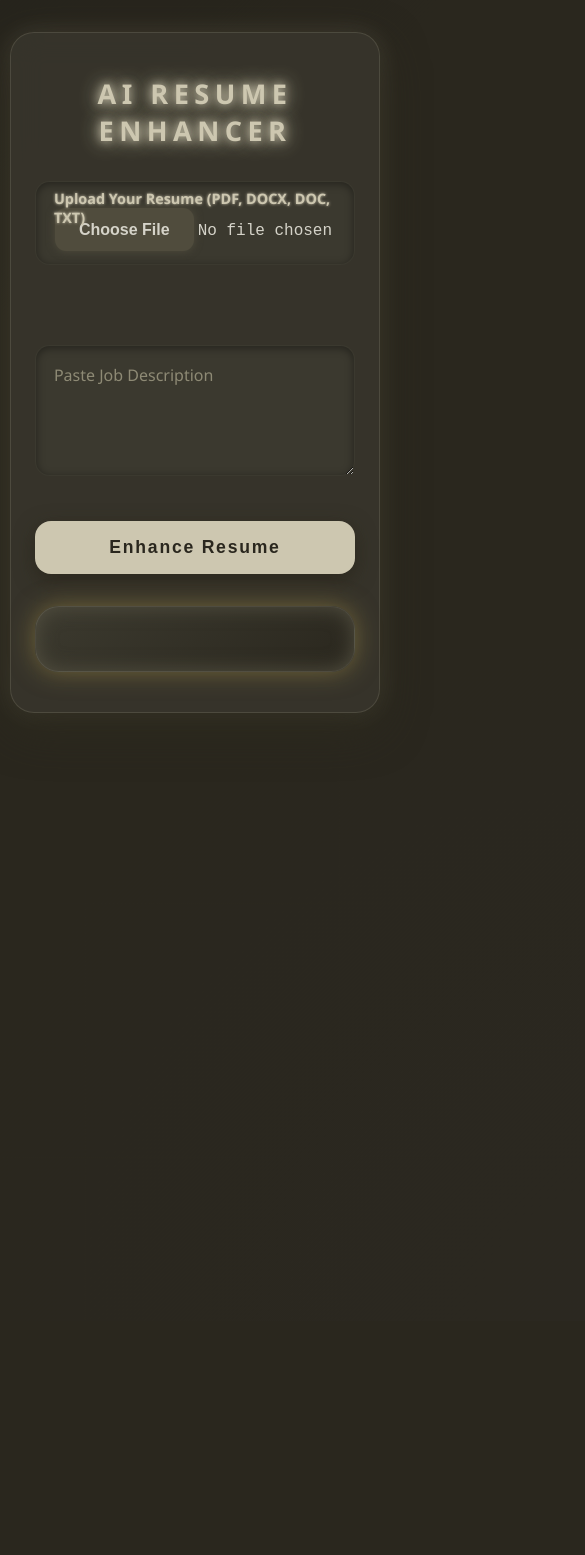
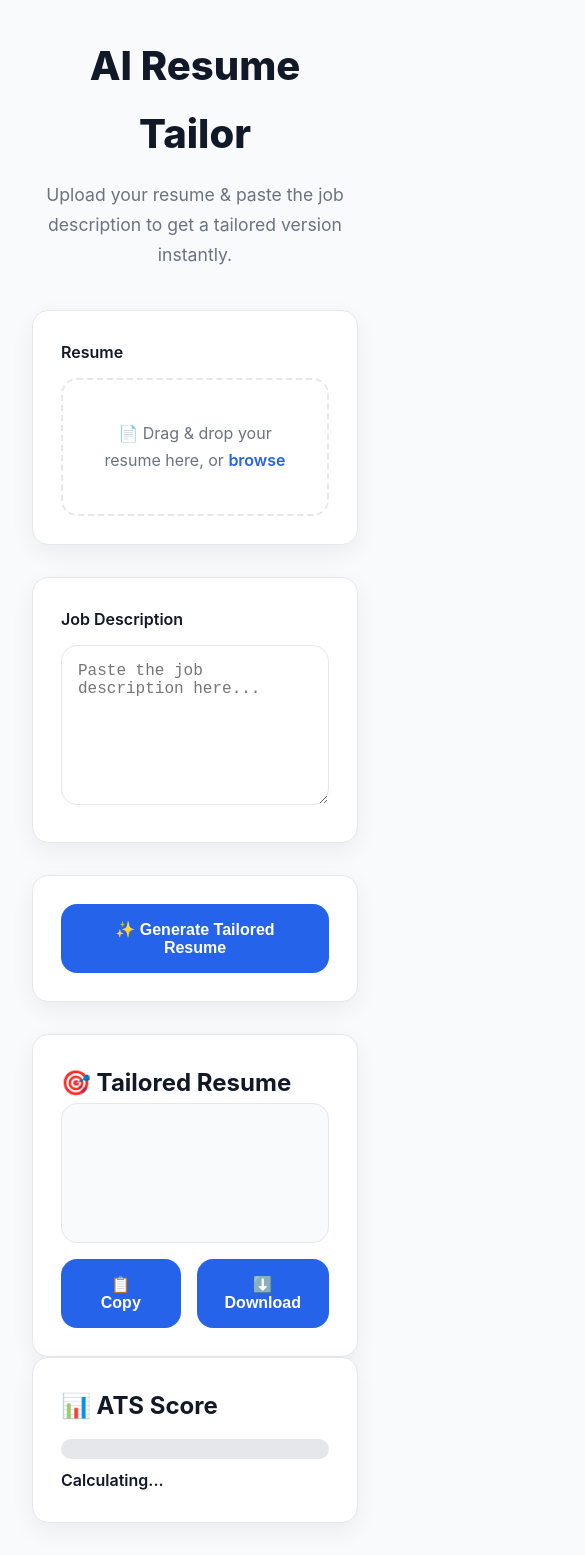
Before and after one commit to shashank317/AI-resume_Enhancer, a plain HTML site: page frontend/index.html in a window 390 px wide. Shown: the top 1555 px of the page, 585 px wide, since content can reach past the window. Before the commit the page ends 1321 px from the top, so only its background shows below. Drawn offline with Linux system fonts and the light colour scheme.

Commit message:
version 0.2

```diff
--- a/frontend/index.html
+++ b/frontend/index.html
@@ -1,357 +1,440 @@
 <!DOCTYPE html>
 <html lang="en">
 <head>
-<meta charset="UTF-8" />
-<meta name="viewport" content="width=device-width, initial-scale=1" />
-<title>AI Resume Enhancer — Modern UI</title>
+  <meta charset="UTF-8">
+  <meta name="viewport" content="width=device-width, initial-scale=1.0">
+  <title>AI Resume Tailor</title>
   <style>
-  /* --- Global Resets & Base Styles --- */
-  *, *::before, *::after {
-    box-sizing: border-box;
+    /* -------- Base Styles -------- */
+    :root {
+      --color-bg: #f9fafb;
+      --color-card: #ffffff;
+      --color-border: #e5e7eb;
+      --color-text: #111827;
+      --color-text-muted: #6b7280;
+      --color-accent: #2563eb;
+      --color-accent-hover: #1d4ed8;
+      --radius: 1rem;
+      --shadow: 0 8px 24px rgba(0,0,0,0.06);
     }
 
-  :root {
-    /* Olive-brown color palette inspired by the image */
-    --color-primary-light: #cdc7b0; /* Light beige */
-    --color-primary-dark: #2a271e; /* Dark olive-brown */
-    --color-background-dark: #2a271e; /* Dark olive */
-    --color-background-mid: #3b392f; /* Darker brown container */
-    --color-text-light: #d5d3c9; /* Muted off-white */
-    --color-text-mid: #8e8a75; /* Muted grayish brown */
-    --color-accent: #8e7d42; /* Muted yellow-olive for subtle accents */
+    * { box-sizing: border-box; margin: 0; padding: 0; }
+
+    body {
+      font-family: "Inter", system-ui, sans-serif;
+      background: var(--color-bg);
+      color: var(--color-text);
+      line-height: 1.7;
+      padding: 2rem;
+      overflow-x: hidden;
     }
 
-  body {
-    margin: 0;
-    padding: 2rem 0;
-    font-family: 'Segoe UI', Tahoma, Geneva, Verdana, sans-serif;
-    background: var(--color-background-dark);
-    min-height: 100vh;
-    display: flex;
-    flex-direction: column;
-    align-items: center;
-    justify-content: flex-start;
-    color: var(--color-text-light);
-    position: relative;
-    overflow-y: auto;
+    h1 {
+      text-align: center;
+      font-size: 2.5rem;
+      font-weight: 800;
+      margin-bottom: 0.75rem;
+      color: var(--color-text);
     }
-
-  /* --- Advanced Background Effect --- */
-  body::before {
-    content: '';
-    position: absolute;
-    top: -50%;
-    left: -50%;
-    width: 200%;
-    height: 200%;
-    background:
-      radial-gradient(circle at 0% 0%, rgba(35, 33, 27, 0.9) 0%, transparent 40%),
-      radial-gradient(circle at 100% 100%, rgba(43, 40, 33, 0.9) 0%, transparent 40%),
-      var(--color-background-dark);
-    background-size: cover;
-    z-index: -1;
-    animation: background-pan 20s ease-in-out infinite alternate;
-  }
-
-  @keyframes background-pan {
-    from {
-      transform: translate(0, 0);
-    }
-    to {
-      transform: translate(25%, 25%);
-    }
-  }
-
-  /* --- Container & Layout --- */
-  .container {
-    background: rgba(59, 57, 47, 0.75);
-    backdrop-filter: blur(15px);
-    padding: 3rem 4rem;
-    border-radius: 1.5rem;
-    box-shadow:
-      0 15px 45px rgba(45, 42, 30, 0.8),
-      0 0 25px rgba(205, 199, 176, 0.15);
-    max-width: 900px;
-    width: 95%;
-    border: 1px solid rgba(205, 199, 176, 0.15);
-    transition: transform 0.4s ease, box-shadow 0.4s ease;
-  }
-  .container:hover {
-    transform: translateY(-8px);
-    box-shadow:
-      0 20px 60px rgba(45, 42, 30, 0.9),
-      0 0 30px rgba(205, 199, 176, 0.25);
-  }
-
-  /* --- Heading with subtle warm glow --- */
-  h1 {
-    margin-bottom: 3rem;
-    font-weight: 900;
-    font-size: 3rem;
+    p.subheading {
       text-align: center;
-    letter-spacing: 0.2em;
-    text-transform: uppercase;
-    color: var(--color-primary-light);
-    text-shadow:
-      0 0 10px #cdc7b0,
-      0 0 20px #e3dfbf;
-  }
-
-  /* --- Layout for Form Groups --- */
-  .form-grid {
-    display: grid;
-    gap: 2.5rem;
-  }
-
-  /* --- Floating labels & inputs --- */
-  .form-group {
-    position: relative;
+      font-size: 1.1rem;
+      color: var(--color-text-muted);
       margin-bottom: 2.5rem;
     }
 
-  input[type="file"],
-  textarea {
-    width: 100%;
-    padding: 1.6rem 1.2rem 0.8rem 1.2rem;
-    border: none;
-    border-radius: 0.9rem;
-    background: var(--color-background-mid);
-    color: var(--color-text-light);
-    font-size: 1rem;
-    resize: vertical;
-    box-shadow: inset 0 2px 8px rgba(0,0,0,0.4);
-    border: 1px solid transparent;
-    transition:
-      background-color 0.3s ease,
-      box-shadow 0.3s ease,
-      transform 0.2s ease,
-      border-color 0.3s ease;
-    font-family: 'Courier New', Courier, monospace;
-  }
-  input[type="file"]:focus,
-  textarea:focus {
-    outline: none;
-    background: #4a493f;
-    box-shadow:
-      inset 0 3px 10px rgba(255,255,255,0.05),
-      0 0 10px rgba(205, 199, 176, 0.3);
-    transform: scale(1.01);
-    border-color: var(--color-primary-light);
+    /* -------- Layout -------- */
+    .wrapper {
+      display: flex;
+      justify-content: center;
+      align-items: flex-start;
+      gap: 2rem;
+      max-width: 1200px;
+      margin: 0 auto;
+      transition: transform 0.6s ease;
     }
 
-  input[type="file"]::file-selector-button {
-    background: #504c3d;
-    border: none;
-    padding: 0.8rem 1.5rem;
-    border-radius: 0.7rem;
-    color: var(--color-text-light);
-    font-weight: 700;
-    cursor: pointer;
-    transition: background-color 0.3s ease, box-shadow 0.3s ease;
-    box-shadow: 0 0 8px #504c3d;
+    .container {
+      flex: 1;
+      display: grid;
+      gap: 2rem;
+      transition: transform 0.6s ease, opacity 0.6s ease;
     }
-  input[type="file"]::file-selector-button:hover {
-    background: #67644f;
-    box-shadow: 0 0 12px #67644f;
+
+    .container.shift {
+      transform: translateX(-50px);
+    }
+
+    .results-container {
+      flex: 1;
+      display: none;
+      flex-direction: column;
+      gap: 2rem;
+      opacity: 0;
+      transform: translateX(50px);
+      transition: transform 0.6s ease, opacity 0.6s ease;
+    }
+
+    .results-container.show {
+      display: flex;
+      opacity: 1;
+      transform: translateX(0);
+    }
+
+    /* -------- Card -------- */
+    .card {
+      background: var(--color-card);
+      border-radius: var(--radius);
+      padding: 1.75rem;
+      box-shadow: var(--shadow);
+      border: 1px solid var(--color-border);
+      transition: transform 0.2s ease, box-shadow 0.2s ease;
+    }
+    .card:hover {
+      transform: translateY(-2px);
+      box-shadow: 0 10px 28px rgba(0,0,0,0.08);
     }
 
     label {
-    position: absolute;
-    top: 1.2rem;
-    left: 1.2rem;
-    color: var(--color-text-mid);
+      font-weight: 600;
       font-size: 1rem;
-    pointer-events: none;
-    transition: all 0.3s ease;
-    font-family: 'Segoe UI', Tahoma, Geneva, Verdana, sans-serif;
-  }
-  input:focus + label,
-  textarea:focus + label,
-  input:not(:placeholder-shown) + label,
-  textarea:not(:placeholder-shown) + label {
-    top: 0.5rem;
-    left: 1.2rem;
-    font-size: 0.9rem;
-    color: var(--color-primary-light);
-    font-weight: 600;
-    text-shadow: 0 0 3px var(--color-primary-light);
+      display: block;
+      margin-bottom: 0.75rem;
     }
 
-  /* --- Button & Loading Spinner --- */
-  button {
+    textarea {
       width: 100%;
-    padding: 1.5rem;
-    background: var(--color-primary-light);
-    border: none;
-    border-radius: 1rem;
-    font-weight: 800;
-    font-size: 1.4rem;
-    letter-spacing: 0.1em;
-    color: var(--color-primary-dark);
-    cursor: pointer;
-    box-shadow:
-      0 6px 20px rgba(40, 36, 24, 0.7);
-    transition:
-      background-color 0.3s ease,
-      box-shadow 0.3s ease,
-      transform 0.15s ease;
-    display: flex;
-    align-items: center;
-    justify-content: center;
-    gap: 0.8rem;
-    user-select: none;
+      min-height: 160px;
+      padding: 1rem;
+      border-radius: var(--radius);
+      border: 1px solid var(--color-border);
+      font-size: 1rem;
+      resize: vertical;
+      transition: border 0.2s, box-shadow 0.2s;
     }
-  button:hover:not(:disabled) {
-    background: #e0dcb9;
-    box-shadow: 0 10px 25px rgba(40, 36, 24, 0.9);
-    transform: scale(1.03);
-  }
-  button:active:not(:disabled) {
-    background: #bcb893;
-    box-shadow: 0 4px 15px rgba(40, 36, 24, 0.9);
-    transform: scale(0.98);
-  }
-  button:disabled {
-    cursor: not-allowed;
-    opacity: 0.65;
-    box-shadow: none;
-    transform: none;
+    textarea:focus {
+      border-color: var(--color-accent);
+      box-shadow: 0 0 0 3px rgba(37,99,235,0.2);
+      outline: none;
     }
 
-  .spinner {
-    border: 3px solid var(--color-primary-dark);
-    border-top: 3px solid transparent;
-    border-radius: 50%;
-    width: 24px;
-    height: 24px;
-    animation: spin 1s linear infinite;
+    /* -------- Upload -------- */
+    .upload-box {
+      border: 2px dashed var(--color-border);
+      border-radius: var(--radius);
+      padding: 2.5rem;
+      text-align: center;
+      color: var(--color-text-muted);
+      cursor: pointer;
+      transition: all 0.3s ease;
+    }
+    .upload-box:hover {
+      border-color: var(--color-accent);
+      background: #f0f6ff;
+      color: var(--color-accent);
+    }
+    .upload-box input { display: none; }
+
+    /* -------- Button -------- */
+    button {
+      background: var(--color-accent);
+      color: white;
+      border: none;
+      padding: 1rem 1.75rem;
+      border-radius: var(--radius);
+      font-size: 1rem;
+      font-weight: 600;
+      cursor: pointer;
+      transition: background 0.2s ease, transform 0.2s ease;
+    }
+    button:hover {
+      background: var(--color-accent-hover);
+      transform: translateY(-2px);
+    }
+    button:active { transform: translateY(0); }
+
+    /* -------- Result -------- */
+    #tailoredResume {
+      background: #f9fafb;
+      border: 1px solid var(--color-border);
+      border-radius: var(--radius);
+      padding: 1.25rem;
+      min-height: 140px;
+      font-family: "JetBrains Mono", monospace;
+      font-size: 0.95rem;
+      white-space: pre-wrap;
+      overflow-x: auto;
+      line-height: 1.6;
     }
 
-  @keyframes spin {
-    to { transform: rotate(360deg); }
+    .actions {
+      display: flex;
+      flex-wrap: wrap;
+      gap: 1rem;
+      margin-top: 1rem;
+    }
+    .actions button { flex: 1; }
+
+    /* -------- ATS Score -------- */
+    .ats-box h2 { margin-bottom: 0.75rem; }
+    .score-bar {
+      width: 100%;
+      height: 20px;
+      background: #e5e7eb;
+      border-radius: 999px;
+      overflow: hidden;
+    }
+    .score-fill {
+      height: 100%;
+      background: var(--color-accent);
+      width: 0;
+      transition: width 1.2s ease;
+    }
+    .score-text {
+      margin-top: 0.5rem;
+      font-weight: 600;
+      color: var(--color-text);
     }
 
-  /* --- Result area --- */
-  #result {
-    margin-top: 3rem;
-    background: linear-gradient(145deg, #3c3a2f, #2a271e);
-    border-radius: 1.5rem;
-    padding: 2rem;
-    font-family: 'Courier New', Courier, monospace;
-    max-height: 380px;
-    overflow-y: auto;
-    white-space: pre-wrap;
-    word-wrap: break-word;
-    font-size: 1rem;
-    color: var(--color-text-light);
-    box-shadow:
-      inset 0 0 20px #524f40,
-      0 0 25px #8e7d42aa;
-    user-select: text;
-    transition: background-color 0.3s ease;
-    border: 1px solid rgba(205, 199, 176, 0.2);
+    /* -------- Missing Things -------- */
+    .missing-box h2 { margin-bottom: 0.75rem; color: #dc2626; }
+    .missing-box ul { padding-left: 1.25rem; list-style: disc; color: #374151; }
+
+    /* -------- Feedback Sections -------- */
+    .strengths-box h2 { margin-bottom: 0.75rem; color: #16a34a; }
+    .strengths-box ul { padding-left: 1.25rem; list-style: disc; color: #374151; }
+
+    .suggestions-box h2 { margin-bottom: 0.75rem; color: #2563eb; }
+    .suggestions-box ul { padding-left: 1.25rem; list-style: disc; color: #374151; }
+
+    /* -------- Toast -------- */
+    #message-box {
+      position: fixed;
+      top: 1rem;
+      right: 1rem;
+      background: var(--color-accent);
+      color: white;
+      padding: 0.85rem 1.25rem;
+      border-radius: var(--radius);
+      box-shadow: var(--shadow);
+      opacity: 0;
+      transform: translateY(-10px);
+      transition: all 0.3s ease;
+      font-size: 0.95rem;
+      font-weight: 500;
+    }
+    #message-box.show {
+      opacity: 1;
+      transform: translateY(0);
     }
 
-  /* --- Responsive Design --- */
+    /* -------- Responsive -------- */
     @media (max-width: 768px) {
-    .container {
-      padding: 2rem 2.5rem;
-    }
-    h1 {
-      font-size: 2rem;
-    }
-    button {
-      font-size: 1.2rem;
-      padding: 1.2rem;
-    }
-    #result {
-      margin-top: 2rem;
-    }
-  }
-
-  @media (max-width: 480px) {
-    .container {
-      padding: 1.5rem 1.5rem;
-    }
-    h1 {
-      font-size: 1.7rem;
-      margin-bottom: 2rem;
-    }
-    button {
-      font-size: 1.1rem;
-      padding: 1rem;
-    }
+      .wrapper { flex-direction: column; }
+      .results-container { display: block; transform: none; opacity: 1; }
     }
   </style>
 </head>
 <body>
+  <h1>AI Resume Tailor</h1>
+  <p class="subheading">Upload your resume & paste the job description to get a tailored version instantly.</p>
 
-<div class="container" role="main" aria-label="AI Resume Enhancer Form">
-  <h1>AI Resume Enhancer</h1>
-
-  <div class="form-grid">
-    <div class="form-group">
-      <input type="file" id="resumeFile" placeholder=" " accept=".pdf,.docx,.doc,.txt" aria-describedby="fileHelp" aria-required="true" />
-      <label for="resumeFile">Upload Your Resume (PDF, DOCX, DOC, TXT)</label>
-    </div>
-
-    <div class="form-group">
-      <textarea id="jobDescription" placeholder=" " rows="5" aria-required="true" aria-describedby="jdHelp"></textarea>
-      <label for="jobDescription">Paste Job Description</label>
+  <div class="wrapper">
+    <!-- Input side -->
+    <div class="container" id="inputContainer">
+      <div class="card">
+        <label for="resume">Resume</label>
+        <div class="upload-box" onclick="document.getElementById('resume').click()">
+          <p>📄 Drag & drop your resume here, or <span style="color:var(--color-accent); font-weight:600;">browse</span></p>
+          <input type="file" id="resume" accept=".txt,.pdf,.docx">
         </div>
       </div>
 
-  <button type="button" id="enhanceBtn" onclick="uploadResume()">Enhance Resume</button>
-
-  <pre id="result" tabindex="0" aria-live="polite" aria-label="Enhanced Resume Result"></pre>
+      <div class="card">
+        <label for="jobDescription">Job Description</label>
+        <textarea id="jobDescription" placeholder="Paste the job description here..."></textarea>
       </div>
 
+      <div class="card" style="text-align:center;">
+        <button id="generateBtn" onclick="generateResume()">✨ Generate Tailored Resume</button>
+      </div>
+
+      <!-- Missing in Resume -->
+      <div class="card missing-box" id="missingBox" style="display:none;">
+        <h2>⚠️ Missing in Resume</h2>
+        <ul id="missingList"></ul>
+      </div>
+
+      <!-- Strengths -->
+      <div class="card strengths-box" id="strengthsBox" style="display:none;">
+        <h2>✅ Strengths</h2>
+        <ul id="strengthsList"></ul>
+      </div>
+
+      <!-- Suggestions -->
+      <div class="card suggestions-box" id="suggestionsBox" style="display:none;">
+        <h2>💡 Suggestions</h2>
+        <ul id="suggestionsList"></ul>
+      </div>
+    </div>
+
+    <!-- Results side -->
+    <div class="results-container" id="resultsContainer">
+      <div class="card">
+        <h2>🎯 Tailored Resume</h2>
+        <div id="tailoredResume"></div>
+        <div class="actions">
+          <button onclick="copyToClipboard()">📋 Copy</button>
+          <button onclick="downloadResume()">⬇️ Download</button>
+        </div>
+      </div>
+
+      <div class="card ats-box">
+        <h2>📊 ATS Score</h2>
+        <div class="score-bar"><div class="score-fill" id="scoreFill"></div></div>
+        <div class="score-text" id="scoreText">Calculating...</div>
+      </div>
+    </div>
+  </div>
+
+  <!-- Toast -->
+  <div id="message-box"></div>
+
   <script>
-  const enhanceBtn = document.getElementById('enhanceBtn');
-  const fileInput = document.getElementById('resumeFile');
-  const jobDescription = document.getElementById('jobDescription');
-  const result = document.getElementById('result');
+    let enhancedResumeContent = '';
 
-  async function uploadResume() {
-    if (!fileInput.files.length) {
-      alert('Please select a resume file first.');
-      return;
-    }
-    if (!jobDescription.value.trim()) {
-      alert('Please paste the job description.');
-      return;
-    }
+    document.getElementById('resume').addEventListener('change', function() {
+      const fileName = this.files[0] ? this.files[0].name : "No file chosen";
+      document.querySelector('.upload-box p').innerHTML = `📄 ${fileName} <br><span style="color:var(--color-accent); font-weight:600; font-size: 0.9rem;">Click to change</span>`;
+    });
 
-    result.textContent = '';
-    enhanceBtn.disabled = true;
-    enhanceBtn.innerHTML = `Enhancing... <span class="spinner"></span>`;
+    async function generateResume() {
+      const resumeInput = document.getElementById("resume");
+      const jobDesc = document.getElementById("jobDescription").value.trim();
+      const file = resumeInput.files[0];
+
+      if (!file) return showMessage("⚠️ Please select your resume file first.");
+      if (!jobDesc) return showMessage("⚠️ Please paste the job description.");
+
+      const formData = new FormData();
+      formData.append("file", file);
+
+      const generateBtn = document.getElementById('generateBtn');
+      generateBtn.innerHTML = "⏳ Generating...";
+      generateBtn.disabled = true;
 
       try {
-      const formData = new FormData();
-      formData.append('file', fileInput.files[0]);
-      const url = `/resume/enhance_resume?job_description=${encodeURIComponent(jobDescription.value.trim())}`;
-
-      const response = await fetch(url, {
-        method: 'POST',
+        const response = await fetch(`/resume/enhance_resume?job_description=${encodeURIComponent(jobDesc)}`, {
+          method: "POST",
           body: formData,
         });
 
         if (!response.ok) {
-        const error = await response.json();
-        throw new Error(error.detail || 'Failed to enhance resume');
+          const errorData = await response.json();
+          throw new Error(errorData.detail || `Server error: ${response.status}`);
         }
 
         const data = await response.json();
-      result.textContent = data.message || JSON.stringify(data, null, 2);
-      result.focus();
-    } catch (err) {
-      alert(`Error: ${err.message}`);
-    } finally {
-      enhanceBtn.disabled = false;
-      enhanceBtn.textContent = 'Enhance Resume';
+        enhancedResumeContent = data.enhanced_resume;
+        document.getElementById("tailoredResume").innerText = enhancedResumeContent;
+
+        document.getElementById("resultsContainer").classList.add("show");
+        document.getElementById("inputContainer").classList.add("shift");
+
+        const atsScore = data.ats_score;
+        animateScore(atsScore);
+
+        if (data.feedback) {
+          // Weaknesses (Missing items)
+          if (data.feedback.weaknesses && data.feedback.weaknesses.length > 0) {
+            const missingList = document.getElementById("missingList");
+            missingList.innerHTML = "";
+            data.feedback.weaknesses.forEach(item => {
+              const li = document.createElement("li");
+              li.textContent = item;
+              missingList.appendChild(li);
+            });
+            document.getElementById("missingBox").style.display = "block";
+          } else {
+            document.getElementById("missingBox").style.display = "none";
+          }
+
+          // Strengths
+          if (data.feedback.strengths && data.feedback.strengths.length > 0) {
+            const strengthsList = document.getElementById("strengthsList");
+            strengthsList.innerHTML = "";
+            data.feedback.strengths.forEach(item => {
+              const li = document.createElement("li");
+              li.textContent = item;
+              strengthsList.appendChild(li);
+            });
+            document.getElementById("strengthsBox").style.display = "block";
+          } else {
+            document.getElementById("strengthsBox").style.display = "none";
+          }
+
+          // Suggestions
+          if (data.feedback.suggestions && data.feedback.suggestions.length > 0) {
+            const suggestionsList = document.getElementById("suggestionsList");
+            suggestionsList.innerHTML = "";
+            data.feedback.suggestions.forEach(item => {
+              const li = document.createElement("li");
+              li.textContent = item;
+              suggestionsList.appendChild(li);
+            });
+            document.getElementById("suggestionsBox").style.display = "block";
+          } else {
+            document.getElementById("suggestionsBox").style.display = "none";
           }
         }
+
+        showMessage("✅ Resume tailored successfully!");
+
+      } catch (error) {
+        showMessage(`❌ Error: ${error.message}`);
+      } finally {
+        generateBtn.innerHTML = "✨ Generate Tailored Resume";
+        generateBtn.disabled = false;
+      }
+    }
+
+    function animateScore(score) {
+      const fill = document.getElementById("scoreFill");
+      const text = document.getElementById("scoreText");
+      fill.style.width = "0%";
+      text.innerText = "Calculating...";
+
+      setTimeout(() => {
+        fill.style.width = score + "%";
+        text.innerText = score + "% Match";
+      }, 300);
+    }
+
+    function copyToClipboard() {
+      if (!enhancedResumeContent) return showMessage("⚠️ Nothing to copy yet.");
+      navigator.clipboard.writeText(enhancedResumeContent).then(() => {
+        showMessage("✅ Resume copied to clipboard!");
+      });
+    }
+
+    function downloadResume() {
+      if (!enhancedResumeContent) return showMessage("⚠️ Nothing to download yet.");
+      const blob = new Blob([enhancedResumeContent], { type: "text/plain;charset=utf-8" });
+      const link = document.createElement("a");
+      link.href = URL.createObjectURL(blob);
+      link.download = "tailored_resume.txt";
+      document.body.appendChild(link);
+      link.click();
+      document.body.removeChild(link);
+      showMessage("⬇️ Resume downloaded!");
+    }
+
+    function showMessage(msg) {
+      const box = document.getElementById("message-box");
+      box.innerText = msg;
+      box.classList.add("show");
+      setTimeout(() => box.classList.remove("show"), 3000);
+    }
   </script>
-
 </body>
 </html>
--- a/requirements.txt
+++ b/requirements.txt
@@ -25,3 +25,6 @@ typing_extensions==4.14.1
 uvicorn==0.35.0
 aiofiles
 python-multipart
+pytest
+pytest-asyncio
+httpx
```
Also changed, not shown: README.md, 7 other files. Lines whose indentation alone changed are shown as unchanged.
